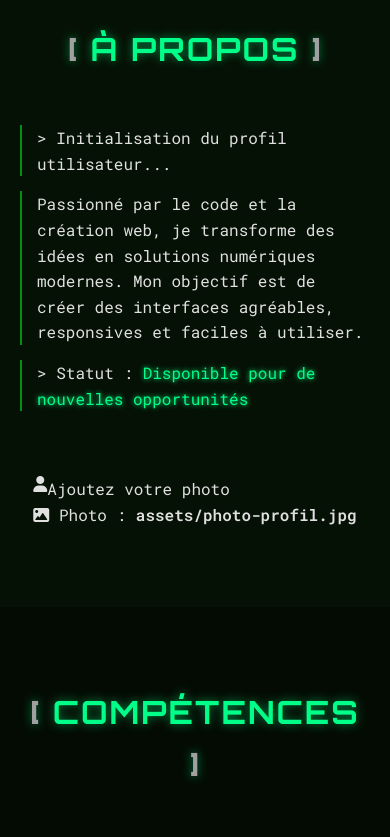
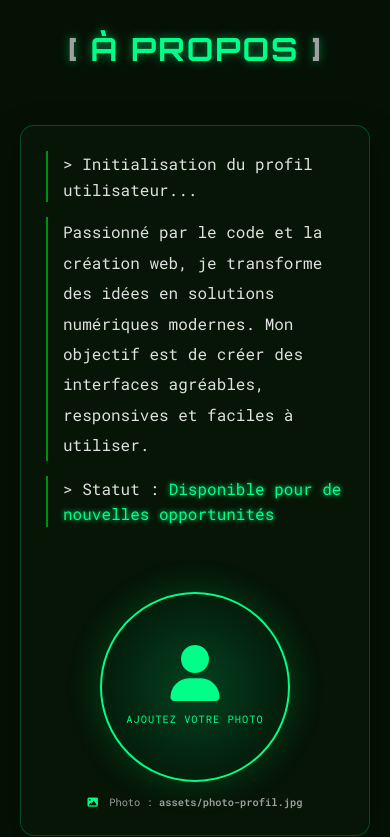
Before and after one commit to ivannserignoleba-afk/Ivan-Portfolio, a plain HTML site: page index.html in a window 390 px wide. Shown: the part 900-1737 px from the top of the page. Drawn offline with Linux system fonts and the light colour scheme.

Commit message:
Nettoyer la section A propos et le style photo

```diff
--- a/style.css
+++ b/style.css
@@ -45,3 +45,8 @@ footer { background:#000; color:var(--text-dim); text-align:center; padding:20px
 .detail-preview { min-height:430px; border:1px solid var(--primary); background:radial-gradient(circle at center,rgba(0,255,136,.16),rgba(0,0,0,.55)); display:flex; flex-direction:column; align-items:center; justify-content:center; gap:18px; color:var(--primary); box-shadow:0 0 30px rgba(0,255,136,.12); } .detail-preview i { font-size:6rem; text-shadow:0 0 30px var(--primary); } .detail-preview span { font:700 1.4rem var(--font-title); letter-spacing:4px; text-align:center; padding:0 20px; }
 .detail-content { background:rgba(0,0,0,.28); border:1px solid var(--secondary); padding:30px; } .detail-content h2 { color:var(--primary); font-size:1rem; margin:0 0 12px; } .detail-content > p { color:var(--text-dim); margin-bottom:25px; } .feature-list { margin:0 0 25px; } .feature-list li { color:var(--text-dim); padding:7px 0; } .feature-list i { color:var(--primary); margin-right:8px; } .detail-actions { display:flex; gap:12px; flex-wrap:wrap; margin-top:25px; } .detail-actions .btn { margin:0; }
 @media screen and (max-width:768px) { .nav-links { position:absolute; right:0; height:92vh; top:70px; background-color:var(--bg-color); display:flex; flex-direction:column; align-items:center; width:70%; transform:translateX(100%); transition:transform .5s ease-in; border-left:1px solid var(--primary); } .nav-links li { margin:30px 0; } .burger { display:block; } .nav-active { transform:translateX(0); } .hero h1 { font-size:2rem; } .hero h2 { font-size:1rem; } .about-content { flex-direction:column; } .btn { width:100%; margin:10px 0; text-align:center; } .hero-buttons .btn { margin:8px 0; } .projects-grid { grid-template-columns:1fr; } .project-image { height:140px; } .project-info p:not(.status) { min-height:auto; } .filter-btn { flex:1 1 40%; } .project-detail { padding-top:10px; } .project-detail h1 { font-size:1.8rem; } .project-detail-grid { grid-template-columns:1fr; gap:25px; } .detail-preview { min-height:280px; } .detail-content { padding:20px; } .back-link { font-size:.75rem; } }
+
+/* ===== PHOTO PROFIL & ABOUT ===== */
+.about-content{background:rgba(10,31,10,.38);border:1px solid rgba(0,255,136,.22);border-radius:14px;padding:38px;box-shadow:0 12px 35px rgba(0,0,0,.25)}
+.about-text{max-width:650px}.about-text p:nth-child(2){font-size:1rem;line-height:1.9}
+.about-img{display:flex;flex-direction:column;align-items:center;justify-content:center}.profile-photo{width:230px;height:230px;border-radius:50%;padding:5px;border:2px solid var(--primary);background:rgba(0,255,136,.05);box-shadow:0 0 35px rgba(0,255,136,.2);overflow:hidden}.profile-photo img{width:100%;height:100%;object-fit:cover;border-radius:50%;display:block}.photo-fallback{width:100%;height:100%;border-radius:50%;display:none;flex-direction:column;align-items:center;justify-content:center;gap:10px;color:var(--primary);background:radial-gradient(circle,rgba(0,255,136,.15),rgba(0,0,0,.5))}.photo-fallback i{font-size:3.5rem}.photo-fallback span{font-size:.65rem;text-transform:uppercase;letter-spacing:1px}.photo-hint{margin-top:12px!important;border:0!important;padding:0!important;color:var(--text-dim)!important;font-size:.65rem!important;text-align:center}.photo-hint i{color:var(--primary);margin-right:5px}@media screen and (max-width:768px){.about-content{padding:25px}.profile-photo{width:190px;height:190px}.photo-hint{max-width:240px}}
```
